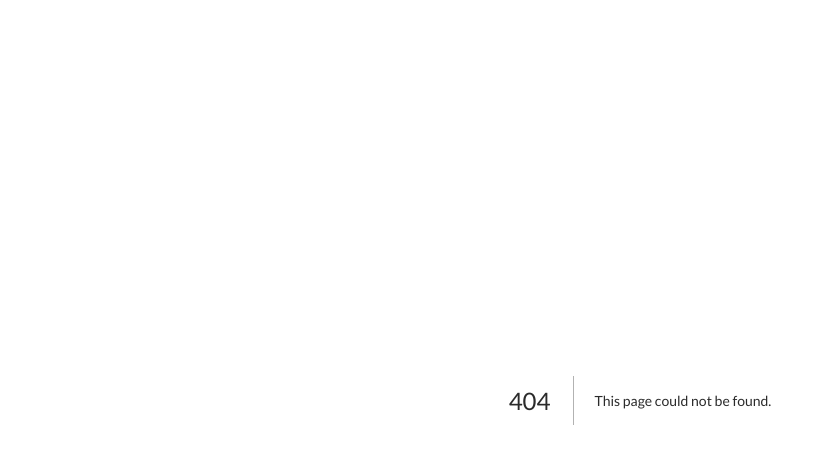
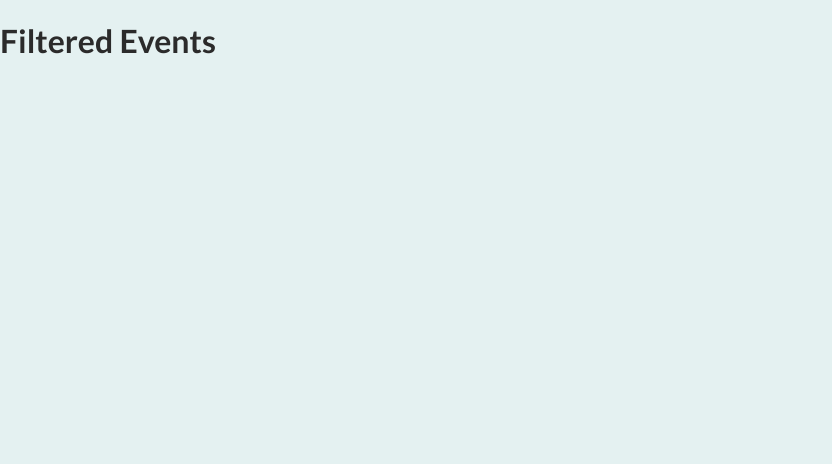
Before and after one commit to ZurabKobakhidze/next-events, a Next.js app: page /events in a window 1280 px wide. Before the commit this address had no page. Shown: the top 464 px of the page, without its empty margins (0-832 px from the left). Built offline with nearby package versions, Linux system fonts and the light colour scheme.

Commit message:
73 chapter nextjs udemy

```diff
--- /dev/null
+++ b/pages/events/[...slug].jsx
@@ -0,0 +1,9 @@
+function FilteredEventsPage() {
+  return (
+    <div>
+      <h1>Filtered Events</h1>
+    </div>
+  );
+}
+
+export default FilteredEventsPage;
```
Also changed, not shown: pages/events/[eventId].jsx (added, +9 -0 lines), pages/events/index.jsx (added, +9 -0 lines).
